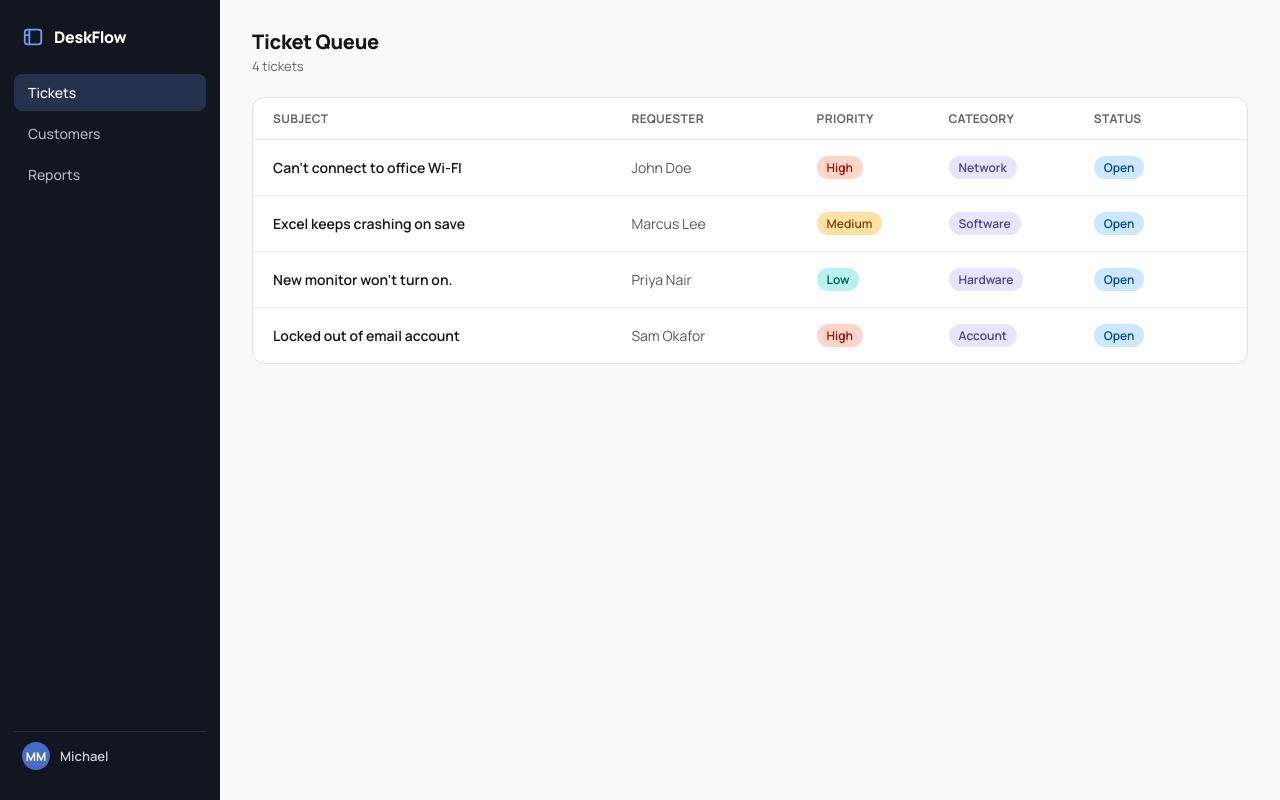
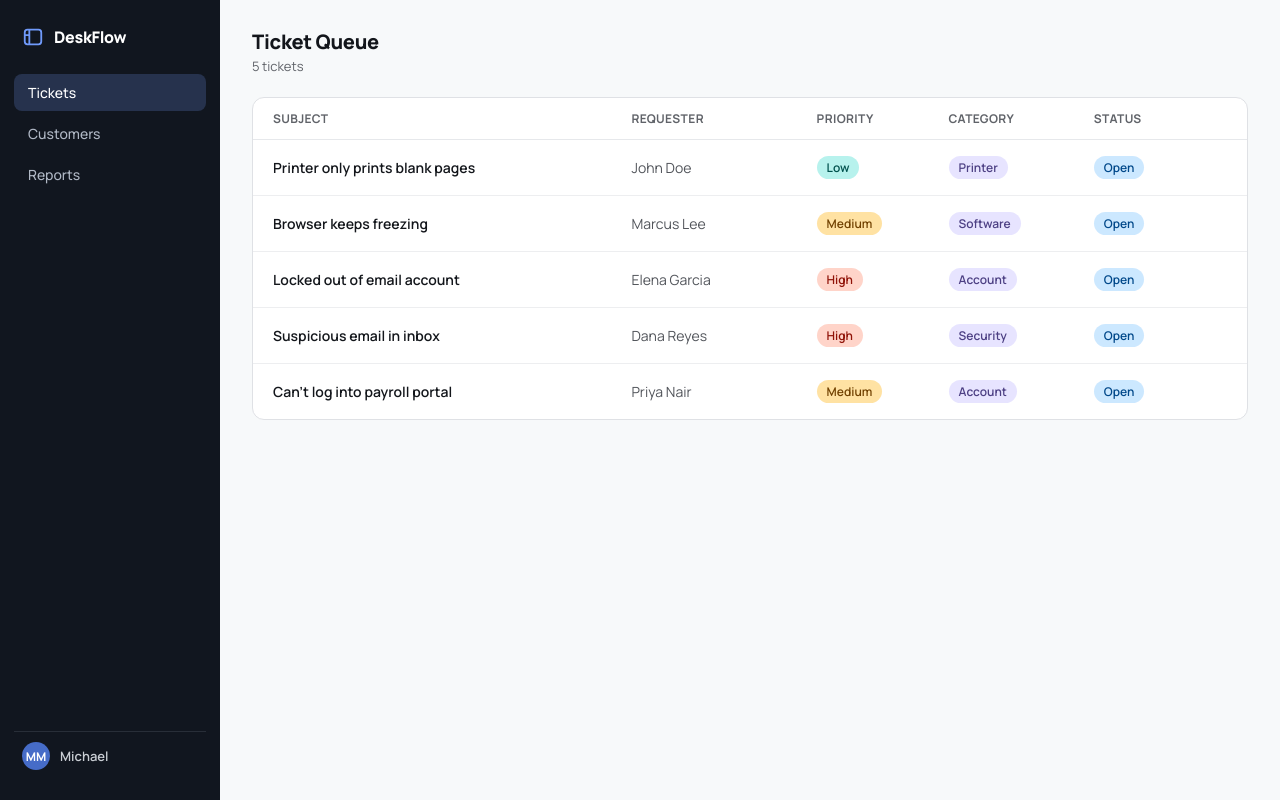
Before and after one commit to MichaelM98/Ticket_Sim, a React (Vite) app: page / in a window 1280 px wide. Built offline with nearby package versions, Linux system fonts and the light colour scheme.

Commit message:
Replace fixed tickets with a randomized generator (14 scenarios)

```diff
--- a/src/App.jsx
+++ b/src/App.jsx
@@ -1,12 +1,12 @@
 import { useState } from 'react'
 import './App.css'
-import initialTickets from './data/tickets'
+import { generateTickets } from './data/generateTicket'
 import Sidebar from './components/Sidebar'
 import TicketQueue from './components/TicketQueue'
 import TicketDetail from './components/TicketDetail'
 
 function App() {
-  const [tickets, setTickets] = useState(initialTickets)
+  const [tickets, setTickets] = useState(() => generateTickets(5))
   const [selectedTicketId, setSelectedTicketId] = useState(null)
 
   const selectedTicket = tickets.find((ticket) => ticket.id === selectedTicketId)
--- /dev/null
+++ b/src/data/generateTicket.js
@@ -0,0 +1,36 @@
+import scenarios from './scenarios'
+import requesters from './requesters'
+
+const priorities = ['Low', 'Medium', 'High']
+
+// Ticket IDs just need to be unique and look plausible - a running counter
+// starting at a realistic-looking number does the job.
+let nextId = 1001
+
+function pickRandom(list) {
+  return list[Math.floor(Math.random() * list.length)]
+}
+
+export function generateTicket() {
+  const scenario = pickRandom(scenarios)
+  const requester = pickRandom(requesters)
+  const priority = pickRandom(priorities)
+
+  const ticket = {
+    id: nextId,
+    subject: scenario.subject,
+    category: scenario.category,
+    description: scenario.description,
+    priority,
+    requester: requester.name,
+    department: requester.department,
+    status: 'Open',
+  }
+
+  nextId += 1
+  return ticket
+}
+
+export function generateTickets(count) {
+  return Array.from({ length: count }, () => generateTicket())
+}
--- /dev/null
+++ b/src/data/requesters.js
@@ -0,0 +1,16 @@
+// Pool of fictional employees the generator picks from at random to fill
+// in "who filed this ticket."
+const requesters = [
+  { name: "John Doe", department: "Accounting Dept." },
+  { name: "Marcus Lee", department: "Finance Dept." },
+  { name: "Priya Nair", department: "Marketing Dept." },
+  { name: "Sam Okafor", department: "Sales Dept." },
+  { name: "Dana Reyes", department: "HR Dept." },
+  { name: "Elena Garcia", department: "Legal Dept." },
+  { name: "Tom Becker", department: "Operations Dept." },
+  { name: "Aisha Khan", department: "IT Dept." },
+  { name: "Liam O'Brien", department: "Customer Support" },
+  { name: "Grace Kim", department: "Engineering Dept." },
+];
+
+export default requesters;
--- /dev/null
+++ b/src/data/scenarios.js
@@ -0,0 +1,21 @@
+// Each scenario is a "template" the ticket generator picks from at random.
+// Priority and requester are assigned separately, so the same scenario can
+// come up again later with a different person and urgency.
+const scenarios = [
+  { category: "Network", subject: "Can't connect to office Wi-Fi", description: "Laptop shows connected to Wi-Fi but says there's no internet access." },
+  { category: "Network", subject: "VPN keeps disconnecting", description: "VPN connection drops every 10-15 minutes while working from home." },
+  { category: "Network", subject: "Shared drive not showing up", description: "The department's shared network drive disappeared from File Explorer this morning." },
+  { category: "Software", subject: "Excel keeps crashing on save", description: "Excel closes unexpectedly whenever trying to save a large spreadsheet." },
+  { category: "Software", subject: "Outlook won't open", description: "Outlook shows a loading spinner for several minutes, then closes itself." },
+  { category: "Software", subject: "Browser keeps freezing", description: "Chrome becomes completely unresponsive after having more than a few tabs open." },
+  { category: "Hardware", subject: "New monitor won't turn on", description: "Just unboxed a new monitor, power light doesn't come on at all." },
+  { category: "Hardware", subject: "Laptop won't charge", description: "Charging cable is plugged in but the battery percentage keeps dropping." },
+  { category: "Hardware", subject: "Keyboard keys not registering", description: "Certain letters don't show up when typing, and it seems to be getting worse." },
+  { category: "Account", subject: "Locked out of email account", description: "Password reset email never arrives, tried three times." },
+  { category: "Account", subject: "Can't log into payroll portal", description: "Login page says 'invalid credentials' even right after resetting the password." },
+  { category: "Printer", subject: "Printer won't print", description: "Print jobs show as 'queued' but nothing ever comes out of the printer." },
+  { category: "Printer", subject: "Printer only prints blank pages", description: "Ink levels look fine, but every printed page comes out completely blank." },
+  { category: "Security", subject: "Suspicious email in inbox", description: "Received an email asking to 'verify' a bank account - looks like phishing." },
+];
+
+export default scenarios;
--- a/src/data/tickets.js
+++ /dev/null
@@ -1,43 +0,0 @@
-const tickets = [
-    {
-        id: 1,
-        subject: "Can't connect to office Wi-FI",
-        priority: "High",
-        category: "Network",
-        requester: "John Doe",
-        department: "Accounting Dept.",
-        description: "Laptop shows 'Wi-Fi' but says no internet access since this morning",
-        status: "Open"
-    },
-    {
-        id: 2,
-        subject: "Excel keeps crashing on save",
-        priority: "Medium",
-        category: "Software",
-        requester: "Marcus Lee",
-        department: "Finance Dept.",
-        description: "Excel closes unexpectedly whenever trying to save a large spreadsheet.",
-        status: "Open"
-    },
-    {
-        id: 3,
-        subject: "New monitor won't turn on.",
-        priority: "Low",
-        category: "Hardware",
-        requester: "Priya Nair",
-        department: "Marketing Dept.",
-        description: "Just unboxed a new monitor, power light doesn't come on at all.",
-        status: "Open"
-    },
-    {
-        id: 4,
-        subject: "Locked out of email account",
-        priority: "High",
-        category: "Account",
-        requester: "Sam Okafor",
-        department: "Sales Dept.",
-        description: "Password reset email never arrives, tried three times.",
-        status: "Open"
-    }
-];
-export default tickets;
```
